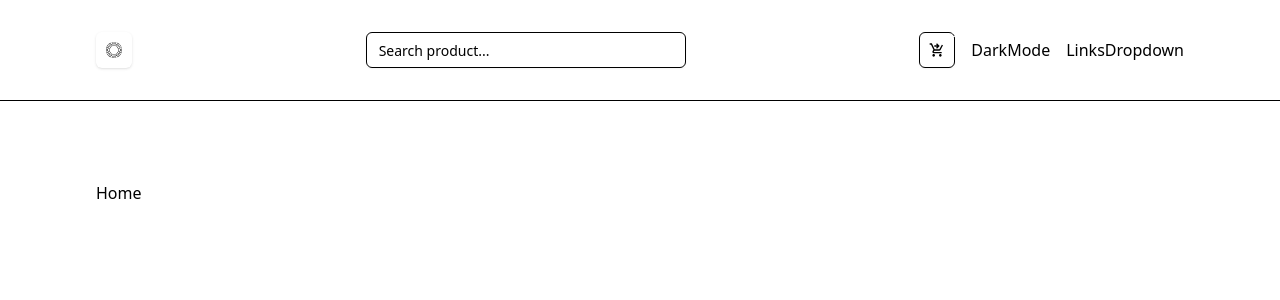
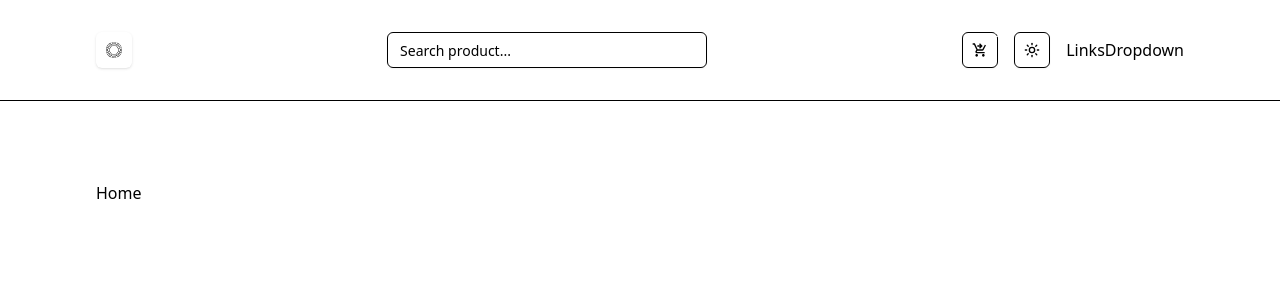
Before and after one commit to ilyasoghlu/store, a Next.js app: page / in a window 1280 px wide. Shown: the top 300 px of the page. Built offline with nearby package versions, Linux system fonts and the light colour scheme.

Commit message:
links file and utils folder

```diff
--- a/app/theme-provider.tsx
+++ b/app/theme-provider.tsx
@@ -2,7 +2,7 @@
 
 import * as React from 'react'
 import {ThemeProvider as NextThemesProvider} from 'next-themes'
-import { type ThemeProviderProps } from 'next-themes/dist/types'
+import { type ThemeProviderProps } from 'next-themes'
 
 export function ThemeProvider({children, ...props}: ThemeProviderProps){
     return<NextThemesProvider {...props}>{children}</NextThemesProvider>
--- a/components/navbar/DarkMode.tsx
+++ b/components/navbar/DarkMode.tsx
@@ -1,9 +1,36 @@
-import React from 'react'
+"use client";
 
-function DarkMode() {
+import * as React from "react";
+import { MoonIcon, SunIcon } from "lucide-react";
+import { useTheme } from "next-themes";
+import { Button } from "../ui/button";
+import { DropdownMenu, DropdownMenuContent, DropdownMenuItem, DropdownMenuTrigger } from "../ui/dropdown-menu";
+
+export default function ModeToggle() {
+  const { setTheme } = useTheme();
   return (
-    <div>DarkMode</div>
-  )
+    <DropdownMenu>
+      <DropdownMenuTrigger asChild>
+        <Button
+          variant="outline"
+          size="icon"
+        >
+          <SunIcon className="h-[1.2rem] w-[1.2rem] rotate-0 scale-100 transition-all dark:-rotate-90 dark:scale-0" />
+          <MoonIcon className = 'absolute h-[1.2rem] w-[1.2rem] rotate-90 scale-0 transition-all dark:rotate-0 dark:scale-100'/>
+          <span className="sr-only">Toggle theme</span>
+        </Button>
+      </DropdownMenuTrigger>
+      <DropdownMenuContent align="end">
+        <DropdownMenuItem onClick={() => setTheme('light')}>
+          Light
+        </DropdownMenuItem>
+        <DropdownMenuItem onClick={() => setTheme('dark')}>
+          Dark
+        </DropdownMenuItem>
+        <DropdownMenuItem onClick={() => setTheme('system')}>
+          System
+        </DropdownMenuItem>
+      </DropdownMenuContent>
+    </DropdownMenu>
+  );
 }
-
-export default DarkMode
--- a/package.json
+++ b/package.json
@@ -22,6 +22,7 @@
     "lucide-react": "^0.503.0",
     "next": "14.2.28",
     "next-themes": "^0.4.6",
+    "radix-ui": "^1.3.4",
     "react": "^18",
     "react-dom": "^18",
     "react-icons": "^5.5.0",
```
Also changed, not shown: components/navbar/LinksDropdown.tsx (+8 -0 lines), utils/links.ts (added, +13 -0 lines), 2 other files (tests, documents, lock files or other folders).
